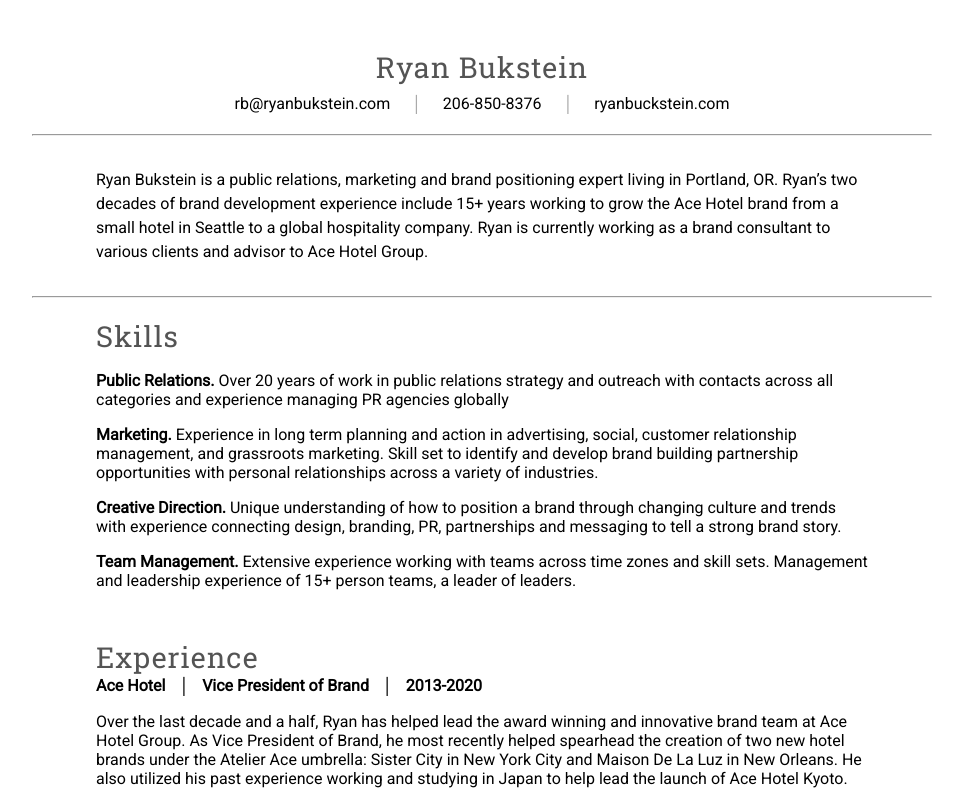
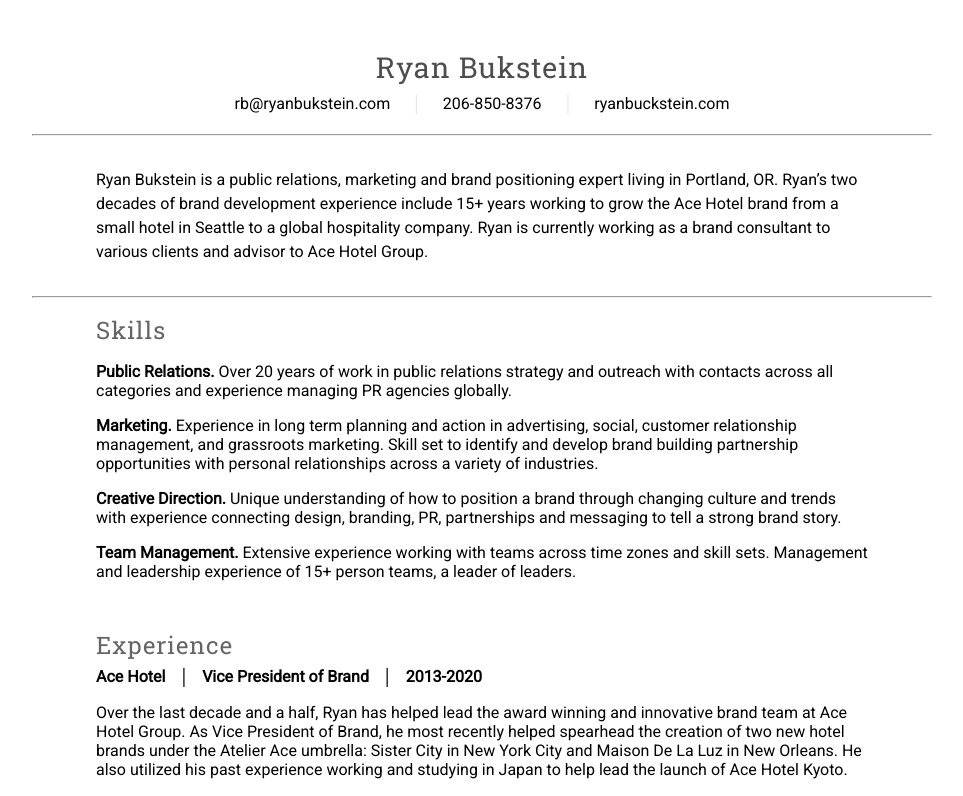
Before and after one commit to brentahrens1/bukstein-resume, a React (Create React App) app: page / in a window 1280 px wide. Shown: the top 796 px of the page, without its empty margins (158-1121 px from the left). Built offline with nearby package versions, Linux system fonts and the light colour scheme.

Commit message:
adds new colors

```diff
--- a/src/components/Resume/Resume.js
+++ b/src/components/Resume/Resume.js
@@ -6,7 +6,7 @@ const Resume = () => {
     return (
         <div className="resume">
             <div className="resume__header">
-                <h1>Ryan Bukstein</h1>
+                <h1 className="name">Ryan Bukstein</h1>
                 <div className="links">
                     <p><a href="mailto:rb@ryanbukstein.com" target="_blank">rb@ryanbukstein.com</a></p>
                     <div className="divider">|</div>
@@ -28,7 +28,7 @@ const Resume = () => {
             </div>
             <div className="resume__skills">
                 <h1>Skills</h1>
-                <p><strong>Public Relations.</strong> Over 20 years of work in public relations strategy and outreach with contacts across all categories and experience managing PR agencies globally</p>
+                <p><strong>Public Relations.</strong> Over 20 years of work in public relations strategy and outreach with contacts across all categories and experience managing PR agencies globally.</p>
                 <p>
                     <strong>Marketing.</strong> Experience in long term planning and action in advertising, social, customer relationship
                     management, and grassroots marketing. Skill set to identify and develop brand building partnership
@@ -47,7 +47,7 @@ const Resume = () => {
             <div className="resume__experience">
                 <h1>Experience</h1>
                 <section>
-                    <div className="tags">
+                    <div className="tags top">
                         <p><strong>Ace Hotel</strong></p>
                         <div className="divider">|</div>
                         <p><strong>Vice President of Brand</strong></p>
--- a/src/scss/_resume.scss
+++ b/src/scss/_resume.scss
@@ -6,14 +6,19 @@
     margin-bottom: 5rem;
 
     hr {
-        color: #aaaaaa;
+        color: #E6E7E8;
+    }
+
+    .name {
+        color: #4D4D4D;
+        font-size: 1.8rem;
     }
 
     h1 {
-        font-size: 1.8rem;
+        font-size: 1.5rem;
         letter-spacing: 1px;
         font-weight: 400;
-        color: #545454;
+        color: #656565;
         margin-bottom: .5rem;
     }
 
@@ -26,10 +31,11 @@
             justify-content: space-between;
             margin: 0 auto;
             margin-bottom: 1rem;
+            color: #A1A1A1;
         }
 
         .divider {
-            color: #aaaaaa;
+            color: #E6E7E8;
         }
 
         p, a {
@@ -72,6 +78,11 @@
             display: flex;
             justify-content: space-between;
             margin-bottom: 1rem;
+            margin-top: 3rem;
+
+            &.top {
+                margin-top: .4rem;
+            }
 
             p {
                 margin: 0;
```
